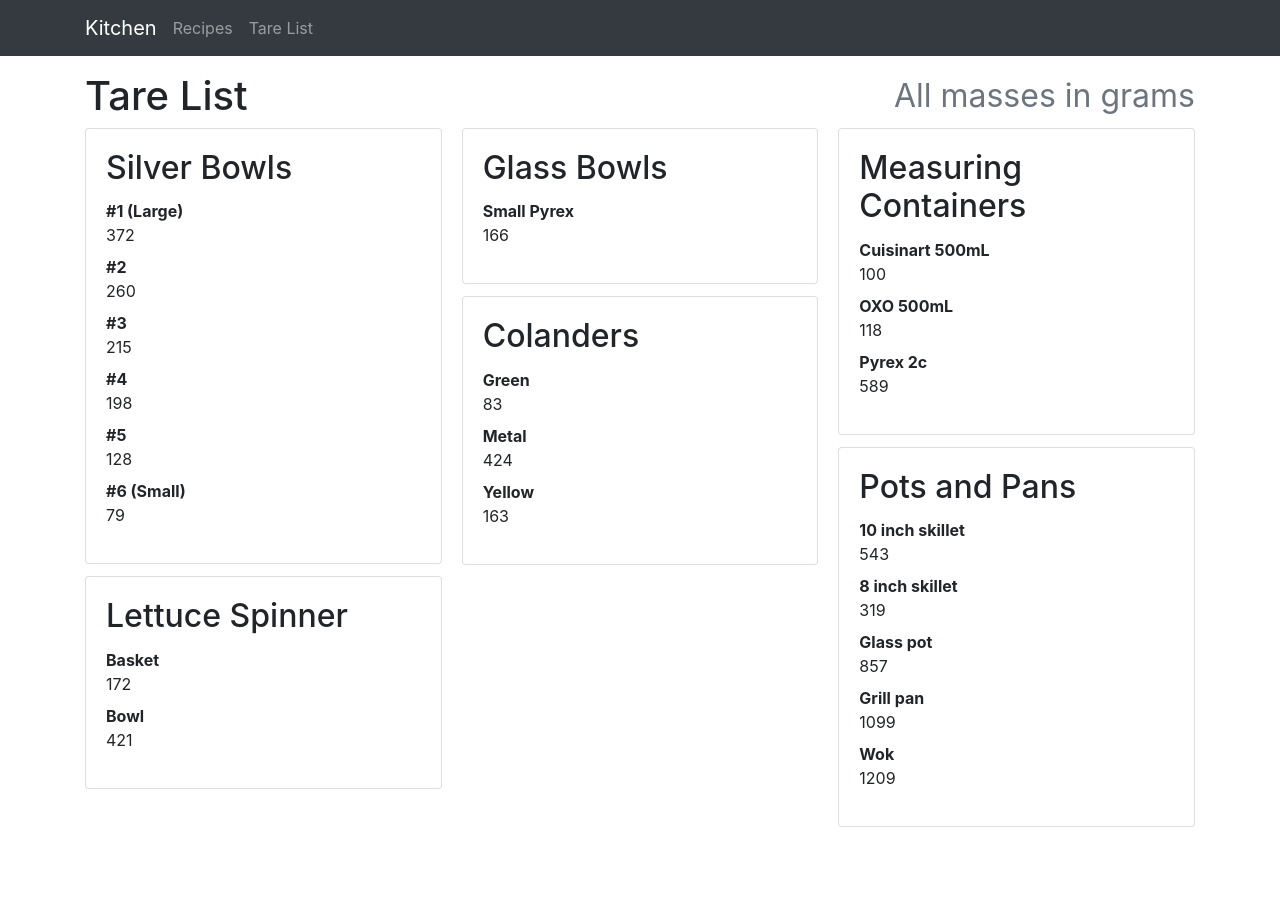
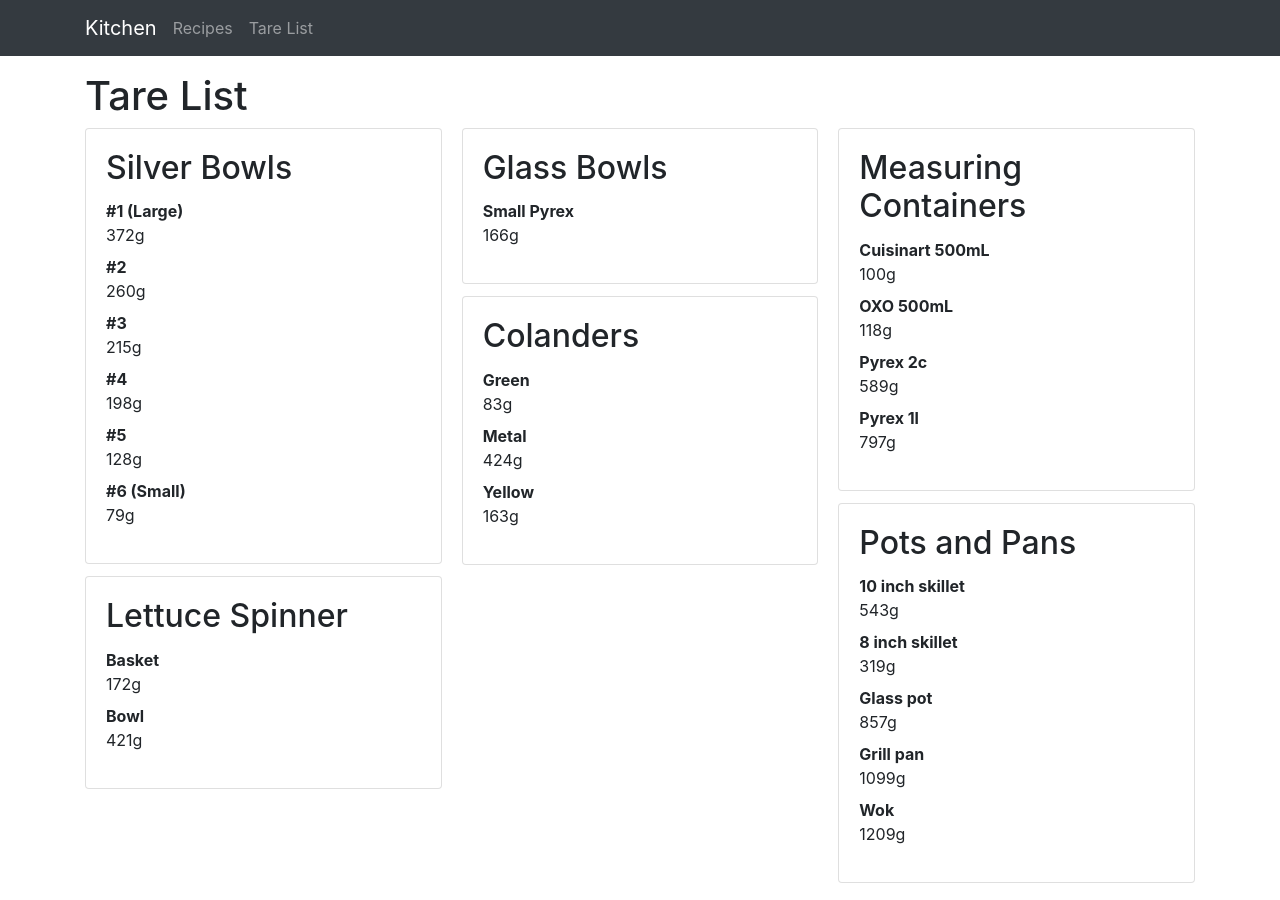
Before and after one commit to benburwell/kitchen, a Jekyll site: the page built from tare/index.html, in a window 1280 px wide. Built offline with Jekyll 4.4.1, drawn with Linux system fonts in a browser that asks for light colours.

Commit message:
Add pyrex 1l to tare list

```diff
--- a/_data/tare.yml
+++ b/_data/tare.yml
@@ -38,6 +38,8 @@
       tare: 118
     - name: Pyrex 2c
       tare: 589
+    - name: Pyrex 1l
+      tare: 797
 - name: Pots and Pans
   tares:
     - name: 10 inch skillet
--- a/tare/index.html
+++ b/tare/index.html
@@ -8,9 +8,6 @@ title: Tare List
     <div class="col">
       <h1 class="d-flex justify-content-between align-items-center">
         Tare List
-        <div class="text-secondary small">
-          All masses in grams
-        </div>
       </h1>
 
       <div class="card-columns">
@@ -21,7 +18,7 @@ title: Tare List
             <dl class="">
             {% for tare in group.tares %}
             <dt class="">{{tare.name}}</dt>
-            <dd class="">{{tare.tare}}</dd>
+            <dd class="">{{tare.tare}}g</dd>
             {% endfor %}
             </dl>
           </div>
```
